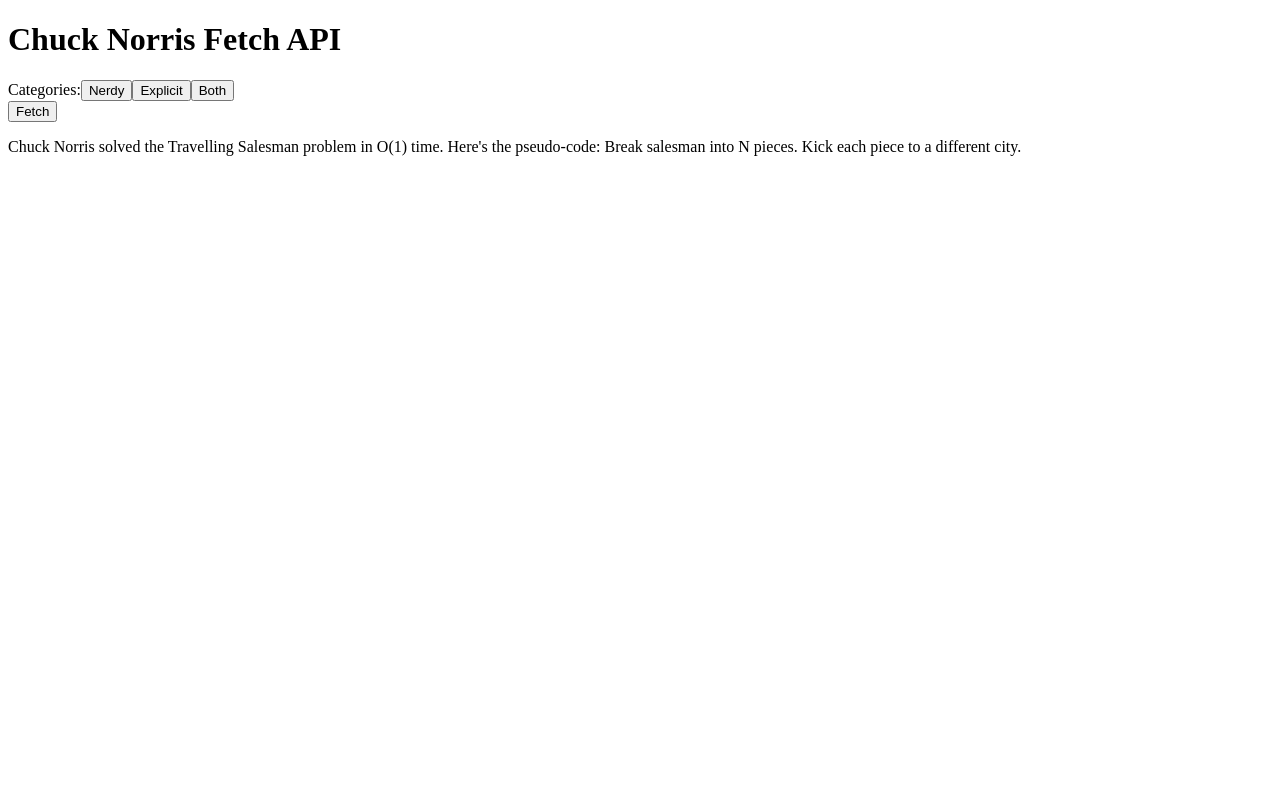
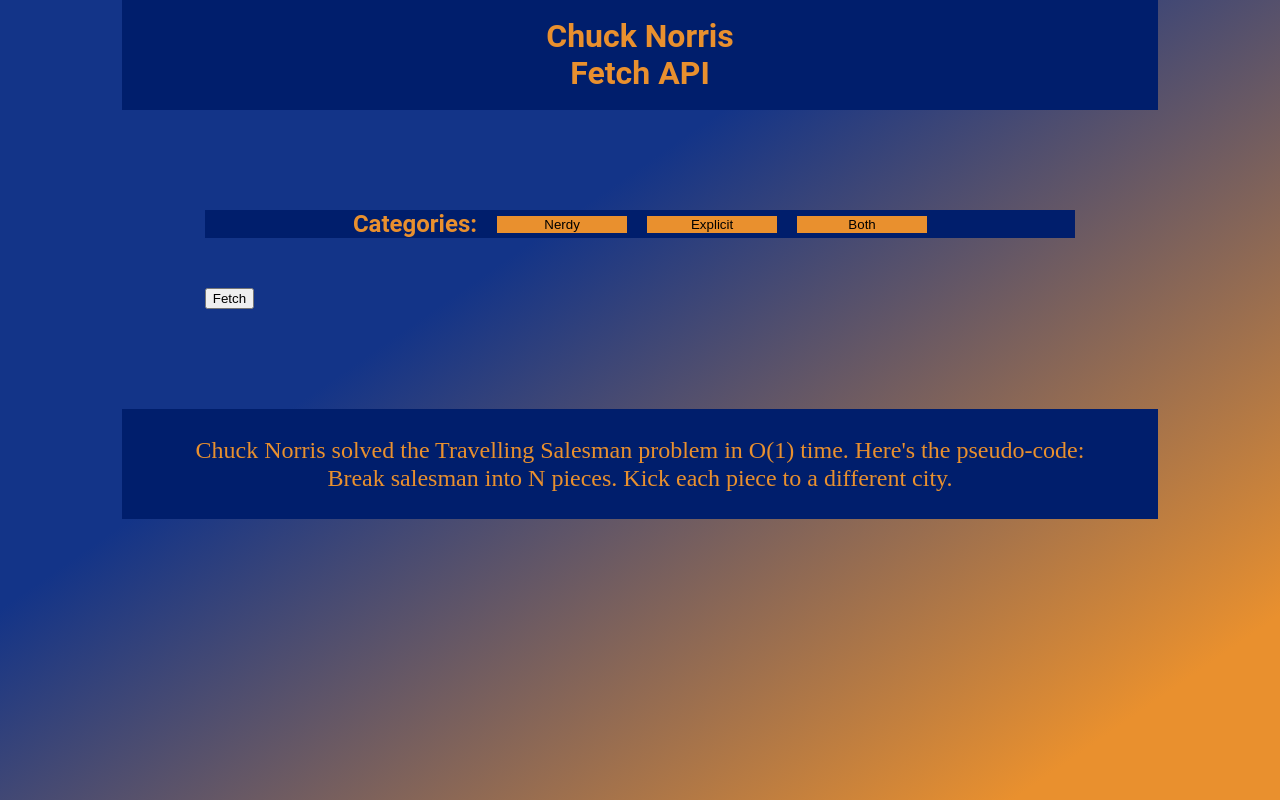
Before and after one commit to iancoel/react-chucknorris, a React (Create React App) app: page / in a window 1280 px wide. Built offline with nearby package versions, Linux system fonts and the light colour scheme.

Commit message:
estilizando botoes

```diff
--- a/src/App.js
+++ b/src/App.js
@@ -3,9 +3,19 @@
 import Categories from './Categories.js';
 
 const App = () => {
+  const bg = {
+    width: '100vw',
+    height: '100vh',
+    background: 'linear-gradient(145.37deg, #133488 36.16%, #E9902E 89.04%)',
+  };
+
+  const headerStyle = {
+    margin: '0 auto',
+  };
+
   return (
-    <div>
-      <Header />
+    <div style={bg}>
+      <Header style={headerStyle} />
       <Categories />
     </div>
   );
--- a/src/Categories.js
+++ b/src/Categories.js
@@ -1,5 +1,6 @@
 import React from 'react';
 import Joke from './Joke';
+import { DivCategories } from './Components/DivCategories.style';
 
 const Categories = () => {
   const [joke, setJoke] = React.useState(null);
@@ -26,7 +27,7 @@
   }
 
   return (
-    <div>
+    <DivCategories>
       <div>
         <div>
           <span>Categories:</span>
@@ -37,7 +38,7 @@
         <button onClick={handleFetch}>Fetch</button>
       </div>
       <Joke joke={joke} />
-    </div>
+    </DivCategories>
   );
 };
 
--- /dev/null
+++ b/src/Components/DivCategories.style.js
@@ -0,0 +1,37 @@
+import styled from 'styled-components';
+
+export const DivCategories = styled.div`
+  width: 81vw;
+  margin: 0 auto;
+  display: flex;
+  justify-content: center;
+  align-items: center;
+  flex-direction: column;
+
+  & div {
+    margin: 50px 0;
+  }
+
+  & div div {
+    width: 68vw;
+    background: #001e6c;
+    display: flex;
+    justify-content: center;
+    align-items: center;
+  }
+
+  & div div span {
+    font-family: Roboto;
+    font-weight: bold;
+    font-size: 24px;
+    line-height: 28px;
+    color: #e9902e;
+  }
+
+  & div div button {
+    width: 130px;
+    background: #e9902e;
+    border: none;
+    margin-left: 20px;
+  }
+`;
--- /dev/null
+++ b/src/Components/Joke.style.js
@@ -0,0 +1,23 @@
+import styled from 'styled-components';
+
+export const JokeStyle = styled.div`
+  width: 81vw;
+  height: 110px;
+  margin: 0 auto;
+  display: flex;
+  justify-content: center;
+  align-items: center;
+  background: #001e6c;
+  cursor: default;
+  padding: 30px 50px;
+
+  & p {
+    font-family: Times New Roman;
+    font-size: 24px;
+    line-height: 28px;
+    display: flex;
+    align-items: center;
+    text-align: center;
+    color: #e9902e;
+  }
+`;
--- /dev/null
+++ b/src/Components/Top.style.js
@@ -0,0 +1,25 @@
+import styled from 'styled-components';
+
+export const Top = styled.header`
+  width: 81vw;
+  height: 110px;
+  display: flex;
+  align-items: center;
+  justify-content: center;
+  margin: 0 auto;
+  background: #001e6c;
+
+  & h1 {
+    width: 200px;
+    font-family: Roboto;
+    font-style: normal;
+    font-weight: bold;
+    font-size: 32px;
+    line-height: 37px;
+    display: flex;
+    align-items: center;
+    text-align: center;
+    color: #e9902e;
+    cursor: default;
+  }
+`;
--- a/src/Header.js
+++ b/src/Header.js
@@ -1,10 +1,11 @@
 import React from 'react';
+import { Top } from './Components/Top.style';
 
 const Header = () => {
   return (
-    <div>
+    <Top>
       <h1>Chuck Norris Fetch API</h1>
-    </div>
+    </Top>
   );
 };
 
--- a/src/Joke.js
+++ b/src/Joke.js
@@ -1,18 +1,23 @@
 import React from 'react';
+import { JokeStyle } from './Components/Joke.style';
 
 const Joke = ({ joke }) => {
   if (!joke) {
     return (
-      <div>
+      <JokeStyle>
         <p>
           Chuck Norris solved the Travelling Salesman problem in O(1) time.
           Here's the pseudo-code: Break salesman into N pieces. Kick each piece
           to a different city.
         </p>
-      </div>
+      </JokeStyle>
     );
   } else {
-    return <p>{joke.value.joke}</p>;
+    return (
+      <JokeStyle>
+        <p>{joke.value.joke}</p>
+      </JokeStyle>
+    );
   }
 };
 
--- /dev/null
+++ b/src/index.css
@@ -0,0 +1,108 @@
+/* RESET */
+
+html,
+body,
+div,
+span,
+applet,
+object,
+iframe,
+h1,
+h2,
+h3,
+h4,
+h5,
+h6,
+p,
+blockquote,
+pre,
+a,
+abbr,
+acronym,
+address,
+big,
+cite,
+code,
+del,
+dfn,
+em,
+img,
+ins,
+kbd,
+q,
+s,
+samp,
+small,
+strike,
+strong,
+sub,
+sup,
+tt,
+var,
+b,
+u,
+i,
+center,
+dl,
+dt,
+dd,
+ol,
+ul,
+li,
+fieldset,
+form,
+label,
+legend,
+table,
+caption,
+tbody,
+tfoot,
+thead,
+tr,
+th,
+td,
+article,
+aside,
+canvas,
+details,
+embed,
+figure,
+figcaption,
+footer,
+header,
+hgroup,
+menu,
+nav,
+output,
+ruby,
+section,
+summary,
+time,
+mark,
+audio,
+video {
+  margin: 0;
+  padding: 0;
+  border: 0;
+  font-size: 100%;
+  font: inherit;
+  vertical-align: baseline;
+  box-sizing: border-box;
+}
+/* HTML5 display-role reset for older browsers */
+article,
+aside,
+details,
+figcaption,
+figure,
+footer,
+header,
+hgroup,
+menu,
+nav,
+section {
+  display: block;
+}
+body {
+  line-height: 1;
+}
--- a/src/index.js
+++ b/src/index.js
@@ -1,6 +1,7 @@
 import React from 'react';
 import ReactDOM from 'react-dom';
 import App from './App';
+import './index.css';
 
 ReactDOM.render(
   <React.StrictMode>
```
